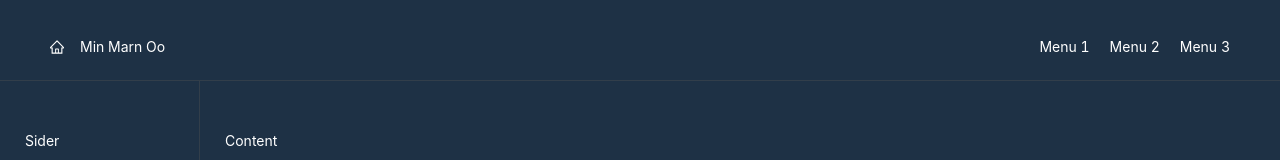
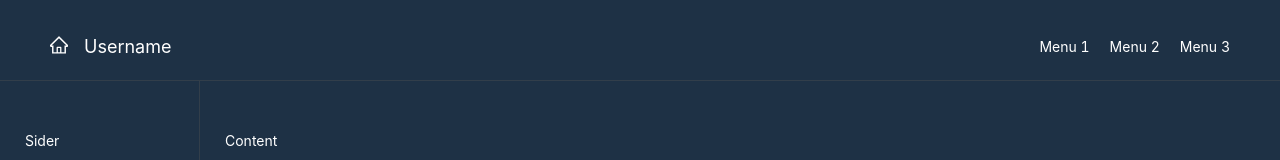
Before and after one commit to pohti/portfolio-antd, a React (Create React App) app: page / in a window 1280 px wide. Shown: the top 160 px of the page. Built offline with nearby package versions, Linux system fonts and the light colour scheme.

Commit message:
working on header icon

```diff
--- a/src/App.css
+++ b/src/App.css
@@ -1,6 +1,7 @@
 @import '~antd/dist/antd.css';
 
 :root {
+  --main-font-color: #fff;
   --main-bg-color: #1e3145;
   --main-border-color: #474a4f7f;
   --main-border-width: 0.1px;
--- /dev/null
+++ b/src/components/Header/CustomHeader.css
@@ -0,0 +1,8 @@
+.header-row {
+    color: var(--main-font-color)
+}
+
+.header-icon, .header-icon-text {
+    color: var(--main-font-color);
+    font-size: 18px;
+}
--- a/src/components/Header/CustomHeader.jsx
+++ b/src/components/Header/CustomHeader.jsx
@@ -1,17 +1,25 @@
 import React, { Component } from 'react'
-import { Row, Col } from 'antd'
+import { Row, Col, Typography } from 'antd'
 import { HomeOutlined } from '@ant-design/icons'
+
+import './CustomHeader.css'
+
+const { Text } = Typography
+
+
 
 export default class CustomHeader extends Component {
   render() {
     return (
       <div>
-          <Row>
+          <Row className="header-row">
               <Col span={8}>
-                <Row gutter={16}>
-                    <Col><HomeOutlined /></Col>
+                <Row gutter={16} className="header-icon-container">
+                    <Col >
+                        <HomeOutlined className="header-icon"/>
+                    </Col>
                     <Col>
-                        <span>Min Marn Oo</span>
+                        <Text className="header-icon-text">Username</Text>
                     </Col>
                 </Row>
               </Col>
```
Also changed, not shown: 1 other file (tests, documents, lock files or other folders).
